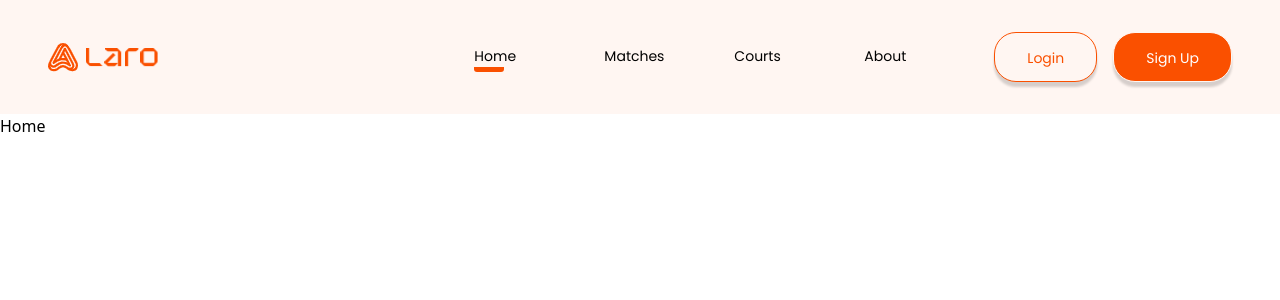
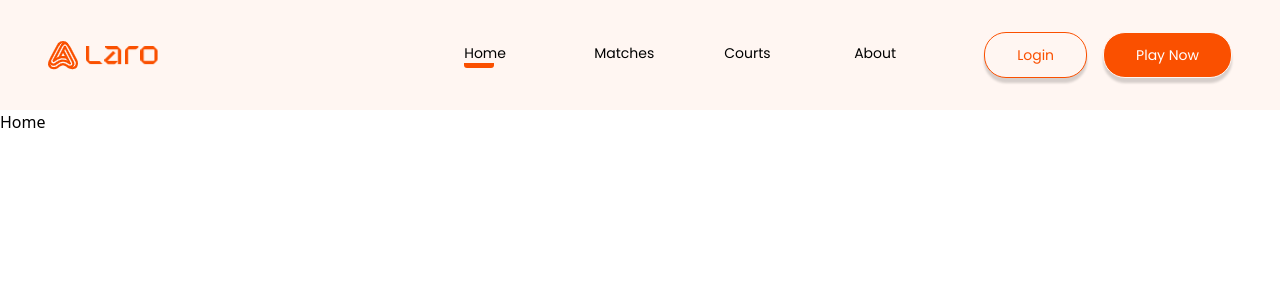
Before and after one commit to novice-is-me/Laro-App, a React (Vite) app: page / in a window 1280 px wide. Shown: the top 300 px of the page. Built offline with nearby package versions, Linux system fonts and the light colour scheme.

Commit message:
Modifed Links

```diff
--- a/src/components/LoginSignUpButton.jsx
+++ b/src/components/LoginSignUpButton.jsx
@@ -7,8 +7,8 @@ const LoginSignUpButton = ({text, path, value}) => {
     ${value === 1 ? "border-orange bg-[#FFF6F2] text-[#FA5000]"
     : "border-[#FFF6F2] bg-[#FA5000] text-[#FFFFFF]"}`}>
       <Link to={path}>
-        <a href=""
-        className='font-poppins text-sm'>{text}</a>
+        <p href=""
+        className='font-poppins text-sm'>{text}</p>
     </Link>
     </div>
   )
--- a/src/components/NavLinks.jsx
+++ b/src/components/NavLinks.jsx
@@ -9,7 +9,7 @@ const NavLinks = ({text, path}) => {
       <NavLink to={path}
       style={{width: '30px'}}
       className={({isActive}) => isActive ? active : ''}>
-        <a href="" className='font-poppins border-0 text-sm'>{text}</a>
+        <p href="" className='font-poppins border-0 text-sm'>{text}</p>
       </NavLink>
     </div>
   )
--- a/src/constant/index.js
+++ b/src/constant/index.js
@@ -30,8 +30,8 @@ export const links = [
                 path: "/login"
             },{
                 id: 2,
-                name: "Sign Up",
-                path: "/signup"
+                name: "Play Now",
+                path: "/play"
             }
         ]
     }
--- a/src/pages/Matches.jsx
+++ b/src/pages/Matches.jsx
@@ -1,11 +1,13 @@
 import React from 'react'
 import Header from './Header'
+import Footer from './Footer'
 
 const Matches = () => {
   return (
     <div>
       <Header/>
       matches
+      <Footer/>
     </div>
   )
 }
```
